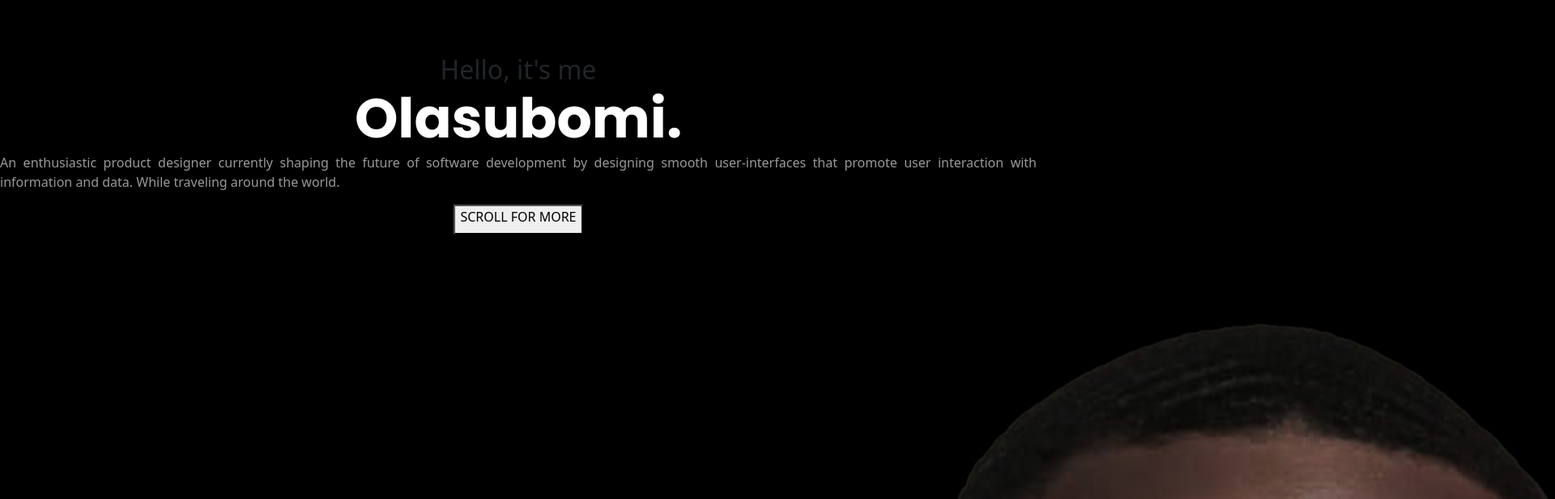
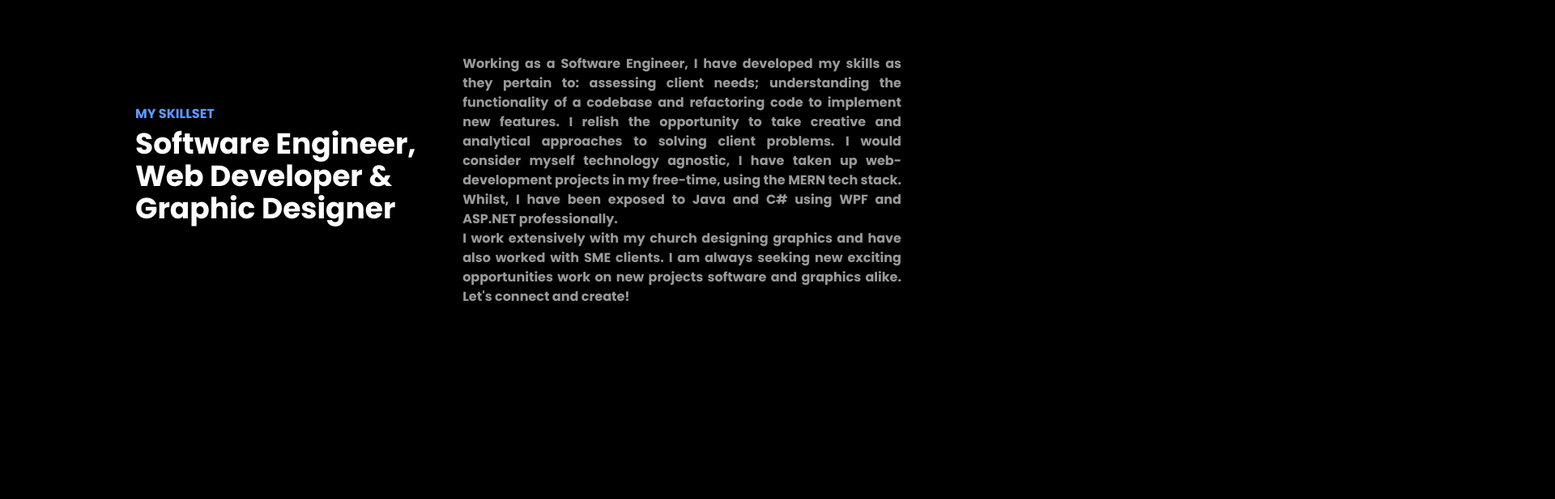
Before and after one commit to ojawolesi/portfolio-website, a React (Create React App) app: page / in a window 1280 px wide. Shown: the part 780-1397 px from the top of the page at 81% size, 1920 px wide, since content can reach past the window. After the commit the page ends 1202 px from the top, so only its background shows below. Built offline with nearby package versions, Linux system fonts and the light colour scheme.

Commit message:
Completed first draft of Skillset Section

```diff
--- a/src/App.js
+++ b/src/App.js
@@ -1,12 +1,14 @@
 import React from "react";
 import NavigationBar from "./components/NavigationBar/NavigationBar";
 import IntroSection from "./components/IntroSection/IntroSection";
+import SkillSection from "./components/SkillsSection/SkillSection";
 
 function App() {
   return (
       <div>
         <NavigationBar />
         <IntroSection />
+          <SkillSection />
       </div>);
 }
 
--- a/src/components/IntroSection/IntroSection.css
+++ b/src/components/IntroSection/IntroSection.css
@@ -1,6 +1,6 @@
 h1 {
     color: white;
-    font-family: 'Poppins', sans-serif;;
+    font-family: 'Poppins', sans-serif;
     font-size: 4.25rem;
     line-height: 1;
     font-weight: 700;
@@ -18,6 +18,7 @@ h3{
 }
 
 p{
+    font-family: 'Poppins', sans-serif;
     color: #999;
     font-size: 1rem;
     line-height: 1.5rem;
--- a/src/components/IntroSection/IntroSection.jsx
+++ b/src/components/IntroSection/IntroSection.jsx
@@ -17,7 +17,7 @@ function IntroSection(){
                         <h3 >Hello, it's me</h3>
                         <h1 >
                             Olasubomi
-                            <span style={{color: "blue"}}>.</span>
+                            <span style={{color: "#5f99ff"}}>.</span>
                         </h1>
                         <p >
                             An enthusiastic and proactive technologist, passionate about all
@@ -38,27 +38,7 @@ function IntroSection(){
                 </Col>
             </Row>
         </Container>
-        <div className="mt-32 flex items-center md:mx-56 md:mt-20">
-            <div className="text-center">
-                <h2 className="text-3xl font-bold">Hello, it's me</h2>
-                <h1 className="text-7xl font-bold md:text-8xl">
-                    Olasubomi<span className="text-blue">.</span>
-                </h1>
-                <p className="text-justify text-base text-lightGray">
-                    An enthusiastic product designer currently shaping the future of
-                    software development by designing smooth user-interfaces that
-                    promote user interaction with information and data. While traveling
-                    around the world.
-                </p>
-                <button className="actionBtn  border-b border-solid border-blue pr-4 pb-2">
-                    SCROLL FOR MORE
-                </button>
-            </div>
 
-            <div>
-                <img src={portraitImg} alt="" width="" />
-            </div>
-        </div>
     </div>);
 }
 
--- /dev/null
+++ b/src/components/SkillsSection/SkillSection.css
@@ -0,0 +1,16 @@
+h6 {
+    color: #5f99ff;
+    font-family: 'Poppins', sans-serif;
+}
+
+h2 {
+    font-family: 'Poppins', sans-serif;
+    font-size: 2.25rem;
+    line-height: 2.5rem;
+    font-weight: 700;
+    color: white;
+}
+
+.skill-set {
+    margin: 4rem 0 9rem 0;
+}
--- /dev/null
+++ b/src/components/SkillsSection/SkillSection.jsx
@@ -0,0 +1,50 @@
+import React from "react";
+import "./SkillSection.css"
+import Container from "react-bootstrap/Container";
+import Row from "react-bootstrap/Row";
+import Col from "react-bootstrap/Col";
+import {Button} from "react-bootstrap";
+import portraitImg from "../../assets/images/studio-portrait-1.jpg";
+
+
+function SkillSection (){
+    return (
+        <div >
+            <Container class="mx-auto">
+                <Row >
+                    <Col xs lg="5">
+                        <div className="skill-set">
+                        <h6 >MY SKILLSET</h6>
+                        <h2 >
+                            Software Engineer,
+                            <br />
+                            Web Developer &
+                            <br />
+                            Graphic Designer
+                        </h2>
+                        </div>
+                    </Col>
+                    <Col lg={7}>
+                        <p className="text-justify text-lightGray md:w-3/4">
+                            Working as a Software Engineer, I have developed my skills as
+                            they pertain to: assessing client needs; understanding the functionality
+                            of a codebase and refactoring code to implement new features. I
+                            relish the opportunity to take creative and analytical approaches to
+                            solving client problems. I would consider myself technology agnostic,
+                            I have taken up web-development projects in my free-time, using the MERN tech
+                            stack. Whilst, I have been exposed to Java and C# using WPF and ASP.NET
+                            professionally.
+                            <br />
+                            I work extensively with my church designing graphics and have also worked with
+                            SME clients. I am always seeking new exciting opportunities work on new
+                            projects software and graphics alike. Let's connect and create!
+                        </p>
+                    </Col>
+                </Row>
+
+            </Container>
+        </div>
+    );
+}
+
+export default SkillSection;
```
